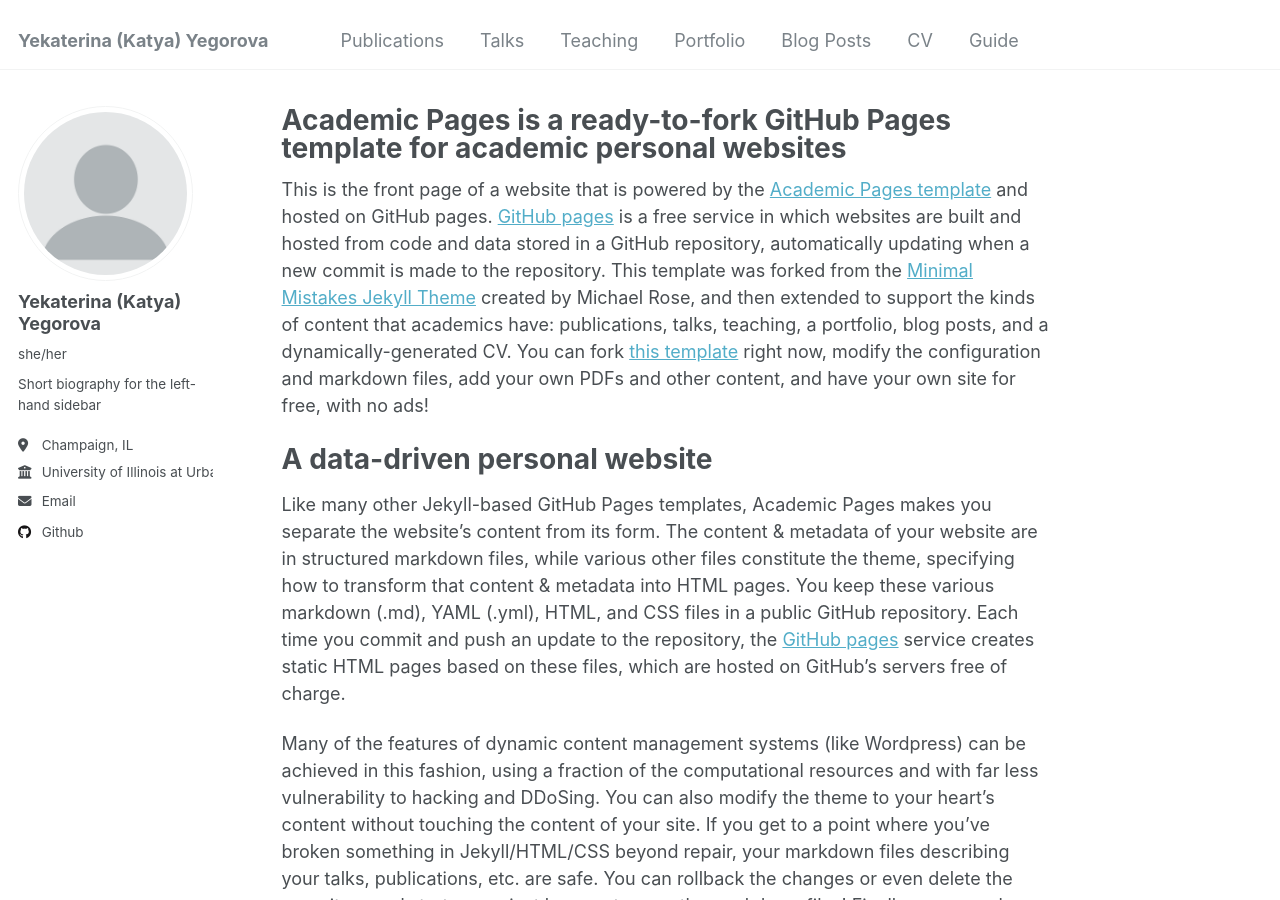
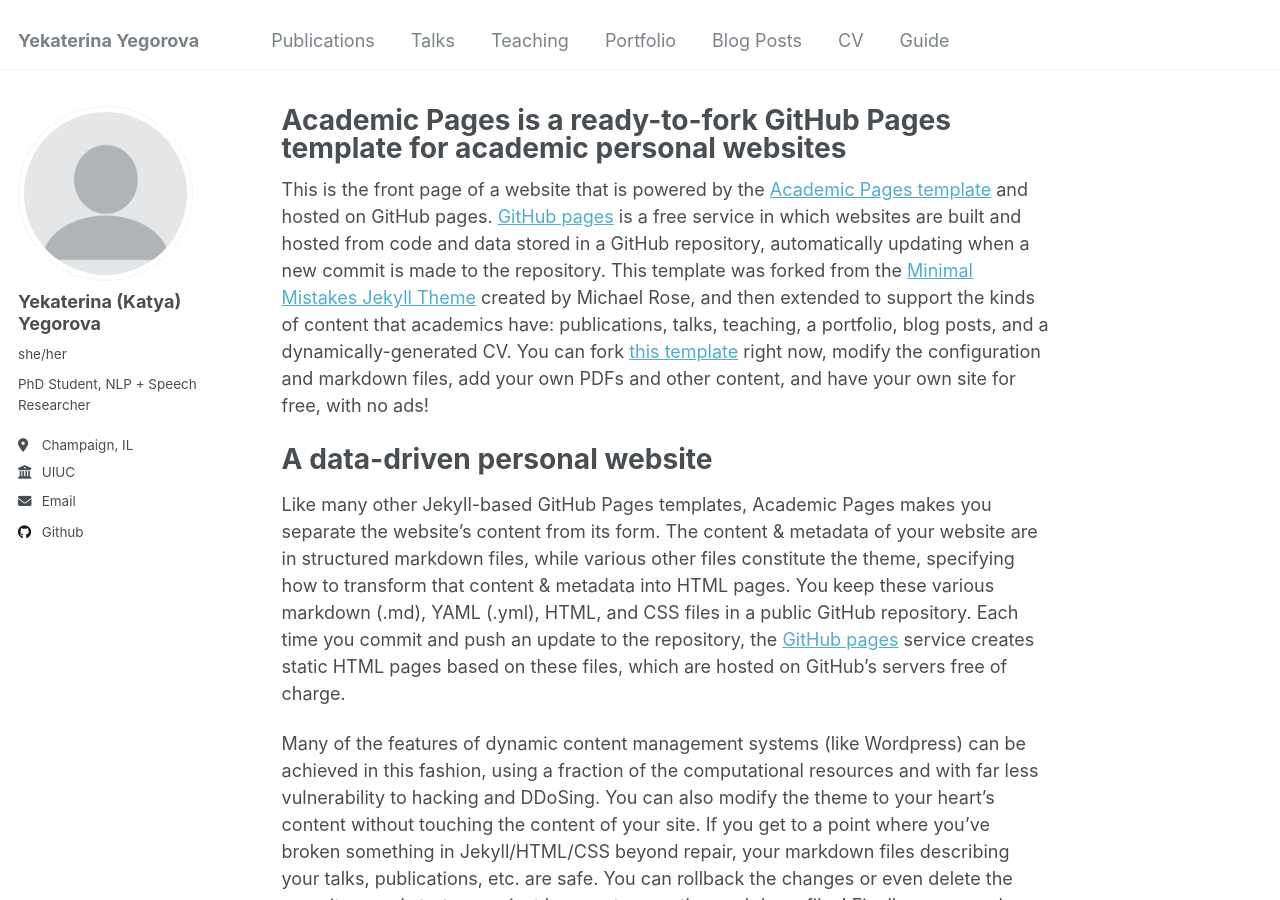
Before and after one commit to katyayego/katyayego.github.io, a Jekyll site: the page built from _pages/about.md, in a window 1280 px wide and 900 px high. Built offline with Jekyll 4.4.1, drawn with Linux system fonts in a browser that asks for light colours.

Commit message:
Update _config.yml

```diff
--- a/_config.yml
+++ b/_config.yml
@@ -8,7 +8,7 @@
 
 # Basic Site Settings
 locale                   : "en-US"
-title                    : "Yekaterina (Katya) Yegorova"
+title                    : "Yekaterina Yegorova"
 title_separator          : "-"
 name                     : &name "Yekaterina (Katya) Yegorova"
 description              : &description "personal description"
@@ -24,11 +24,11 @@ author:
   avatar           : "profile.png"
   name             : "Yekaterina (Katya) Yegorova"
   pronouns         : "she/her"
-  bio              : "Short biography for the left-hand sidebar"
+  bio              : "PhD Student, NLP + Speech Researcher"
   location         : "Champaign, IL"
-  employer         : "University of Illinois at Urbana-Champaign"
+  employer         : "UIUC"
   uri              : # URL
-  email            : "yay2 [at] illinois.edu"
+  email            : "yay2 illinois.edu"
 
   # Academic websites
   arxiv            : # URL - Update with the correct link to your profile
```
